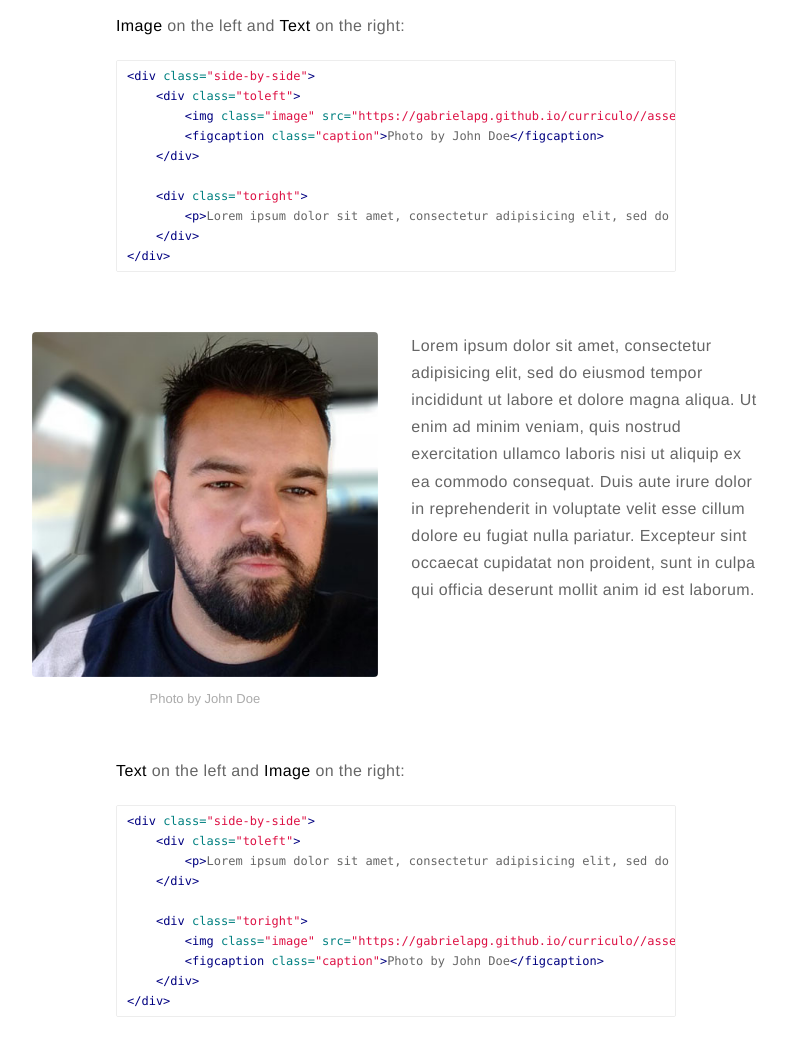
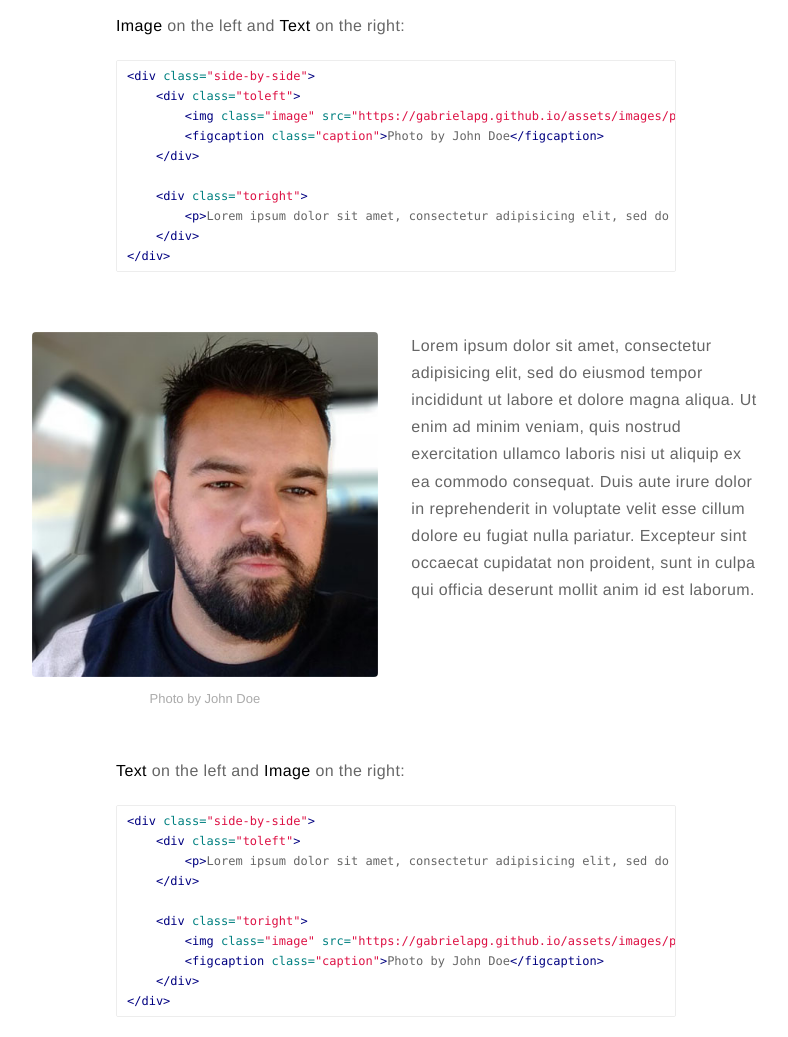
Before and after one commit to GabrielApG/GabrielApG.github.io, a Jekyll site: the page built from _posts/2015-02-24-markdown-extra-components.markdown, in a window 1280 px wide and 1400 px high, scrolled down 1068 px. Shown: the part 151-1188 px from the top of the window, without its empty margins (244-1032 px from the left). Built offline with Jekyll 4.4.1, drawn with Linux system fonts in a browser that asks for light colours; comment, search, counter and statistics services are not loaded; part of the change alters nothing that is shown.

Commit message:
Change Profile

```diff
--- a/_config.yml
+++ b/_config.yml
@@ -14,9 +14,9 @@ picture: assets/images/profile.jpg
 # and specify source (external or local).
 resume: true
 resume-external: true
-resume-url: https://gabrielapg.github.io
+resume-url: https://gabrielapg.github.io/curriculo
 
-url: https://gabrielapg.github.io/curriculo/
+url: https://gabrielapg.github.io
 # your url: http://USERNAME.github.io
 
 permalink: /:title/
```
